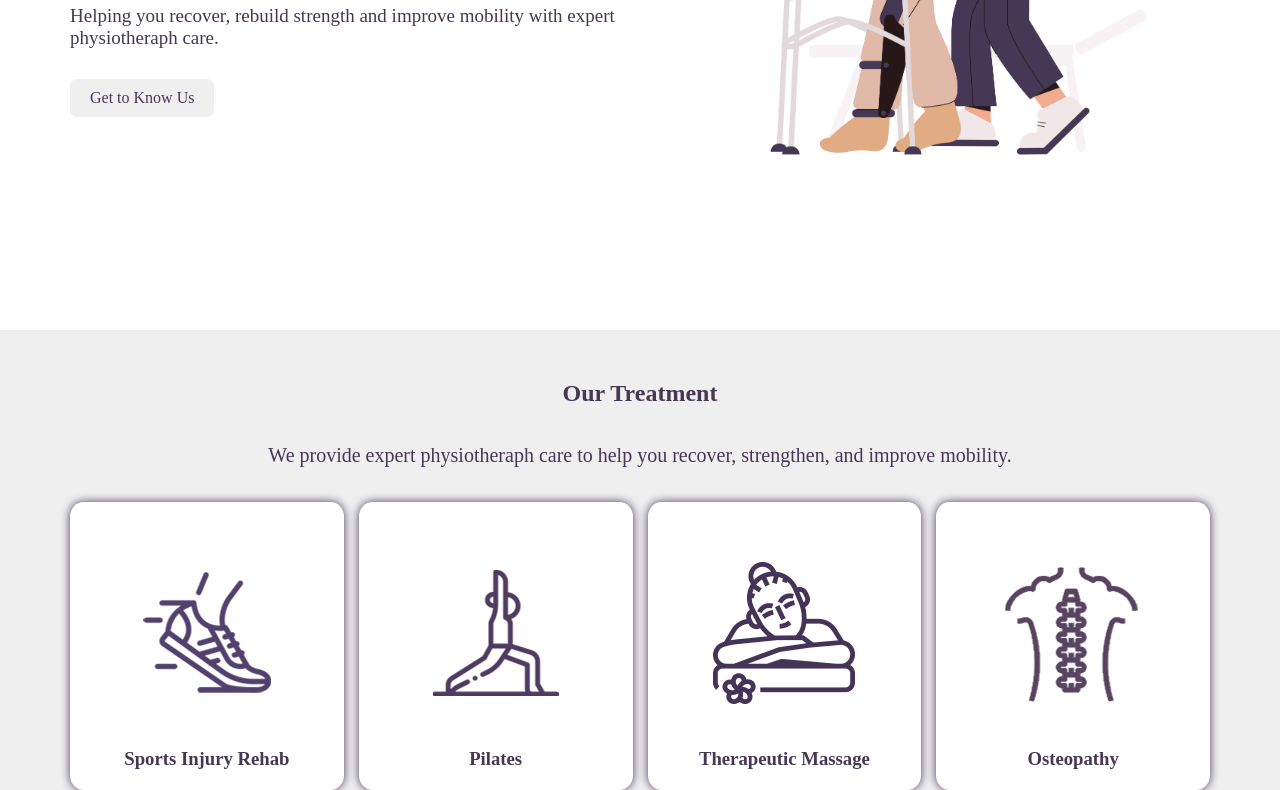
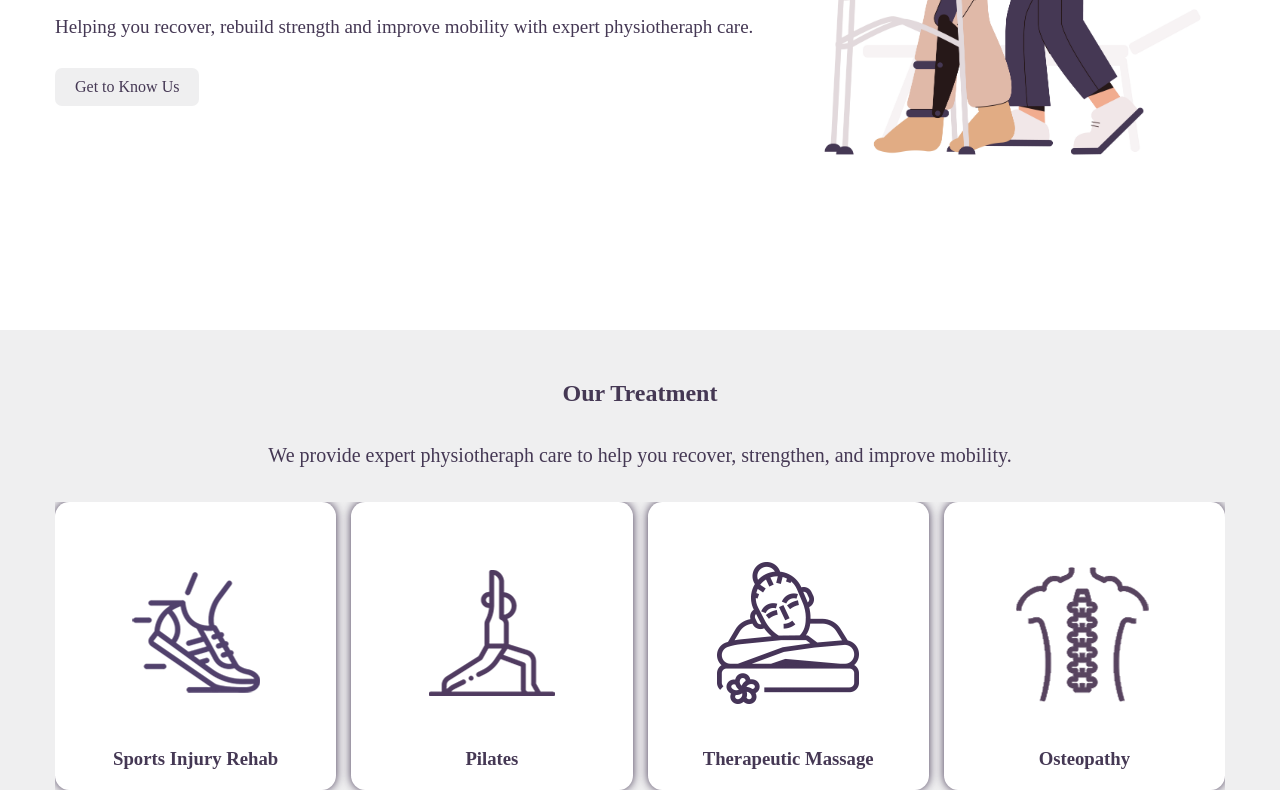
Before and after one commit to fatima448/personal-website, a plain HTML site: page index.html in a window 1280 px wide. Shown: the part 322-1112 px from the top of the page. Drawn offline with Linux system fonts and the light colour scheme; a web font is replaced by a local one.

Commit message:
Update style.css

```diff
--- a/css/style.css
+++ b/css/style.css
@@ -9,6 +9,7 @@
     padding: 0;
     margin: 0;
     box-sizing: border-box;
+    overflow-x:hidden;
 }
 
 body {
@@ -24,8 +25,8 @@ html {
 }
 
 .container {
-    padding-left: 15px;
-    padding-right: 15px;
+    max-width: 100%;
+    width: 100%;
     margin-left: auto;
     margin-right: auto;
 
```
